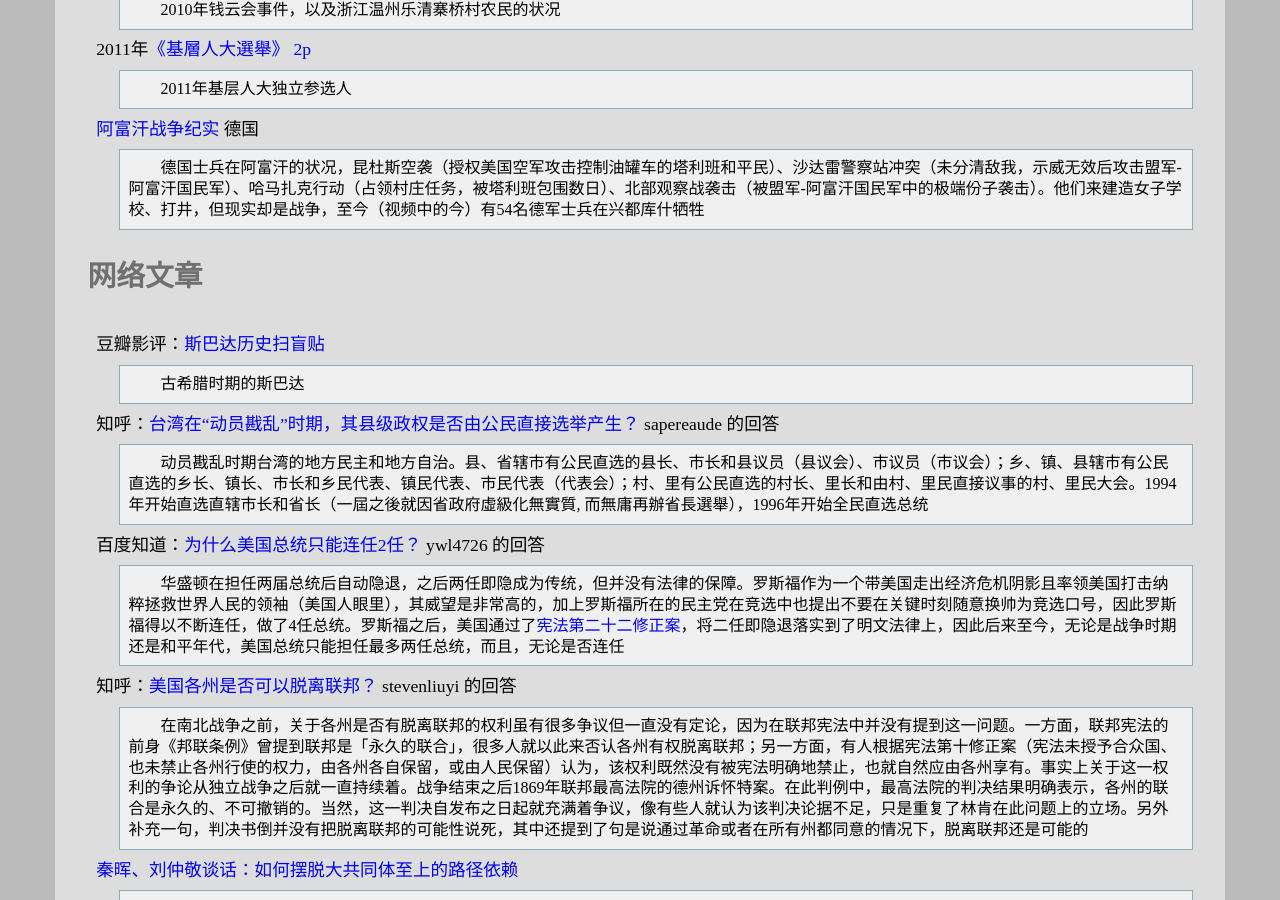
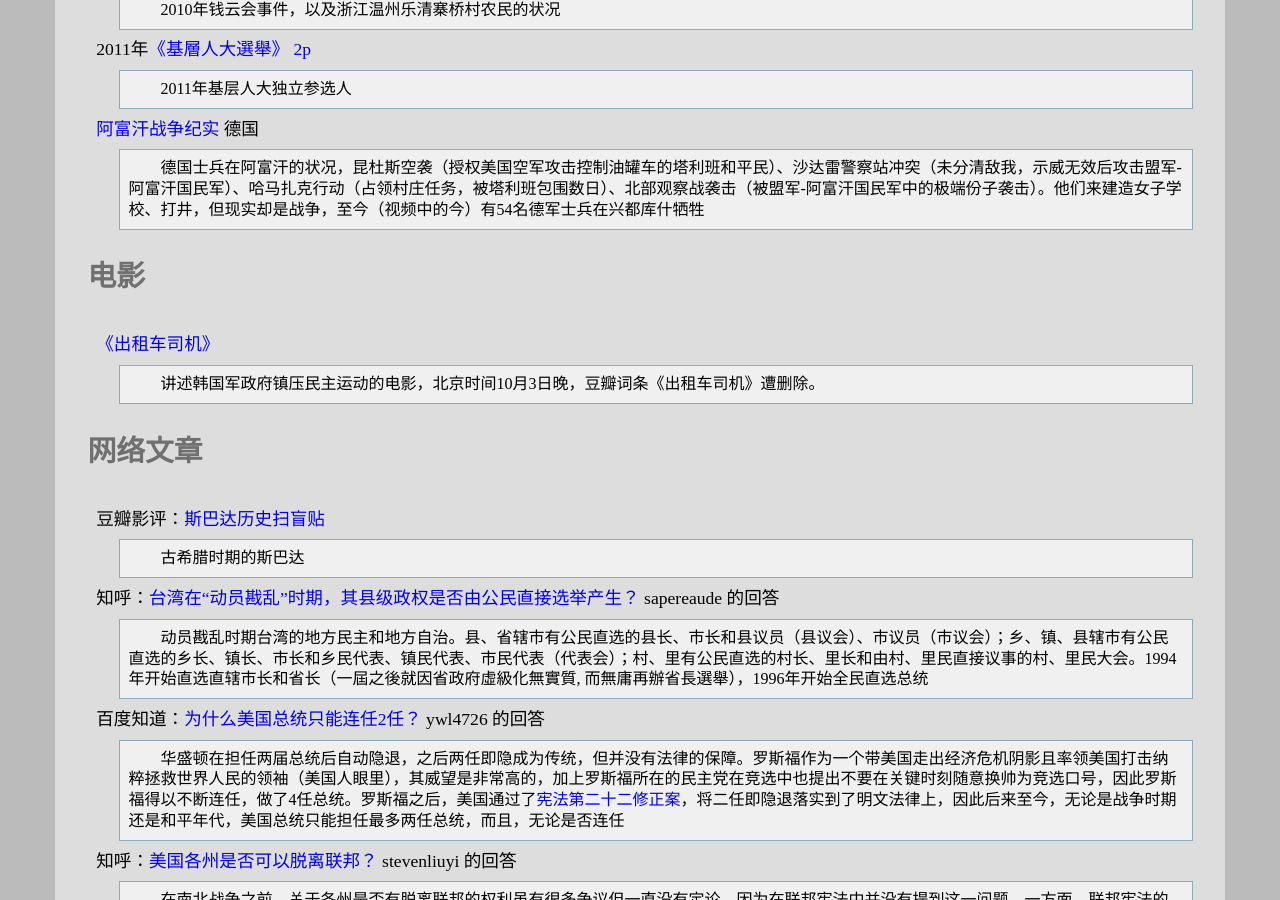
Before and after one commit to leiqin/leiqin.github.io, a Jekyll site: the page built from shoucang/history.markdown, in a window 1280 px wide and 900 px high, scrolled down 9608 px. Built offline with Jekyll 4.4.1, drawn with Linux system fonts in a browser that asks for light colours; nearby versions of some CDN libraries.

Commit message:
+ 添加以史为镜：电影 《出租车司机》

```diff
--- a/shoucang/history.markdown
+++ b/shoucang/history.markdown
@@ -204,6 +204,11 @@ NHK纪录片：[追踪"伊斯兰国"](https://youtu.be/OM826TMPNl8)
 [阿富汗战争纪实](https://youtu.be/4rw6bhPW-pc) 德国
 :	德国士兵在阿富汗的状况，昆杜斯空袭（授权美国空军攻击控制油罐车的塔利班和平民）、沙达雷警察站冲突（未分清敌我，示威无效后攻击盟军-阿富汗国民军）、哈马扎克行动（占领村庄任务，被塔利班包围数日）、北部观察战袭击（被盟军-阿富汗国民军中的极端份子袭击）。他们来建造女子学校、打井，但现实却是战争，至今（视频中的今）有54名德军士兵在兴都库什牺牲
 
+### 电影
+
+[《出租车司机》](https://www.voachinese.com/a/news-korean-film-taxi-driver-deleted-on-chinese-web-20171003/4054489.html)
+:	讲述韩国军政府镇压民主运动的电影，北京时间10月3日晚，豆瓣词条《出租车司机》遭删除。
+
 ### 网络文章
 
 豆瓣影评：[斯巴达历史扫盲贴](http://movie.douban.com/review/1139082/)
```
